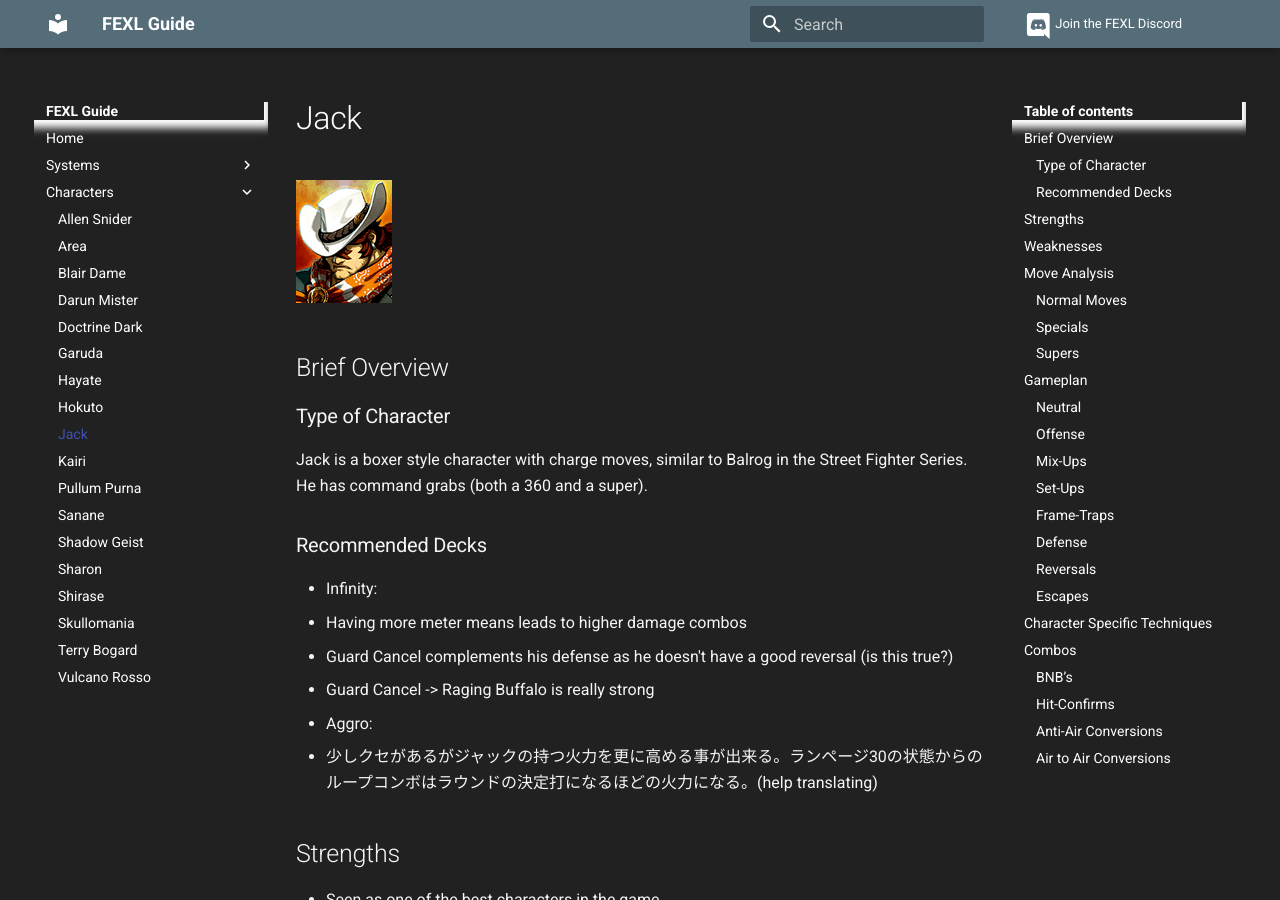
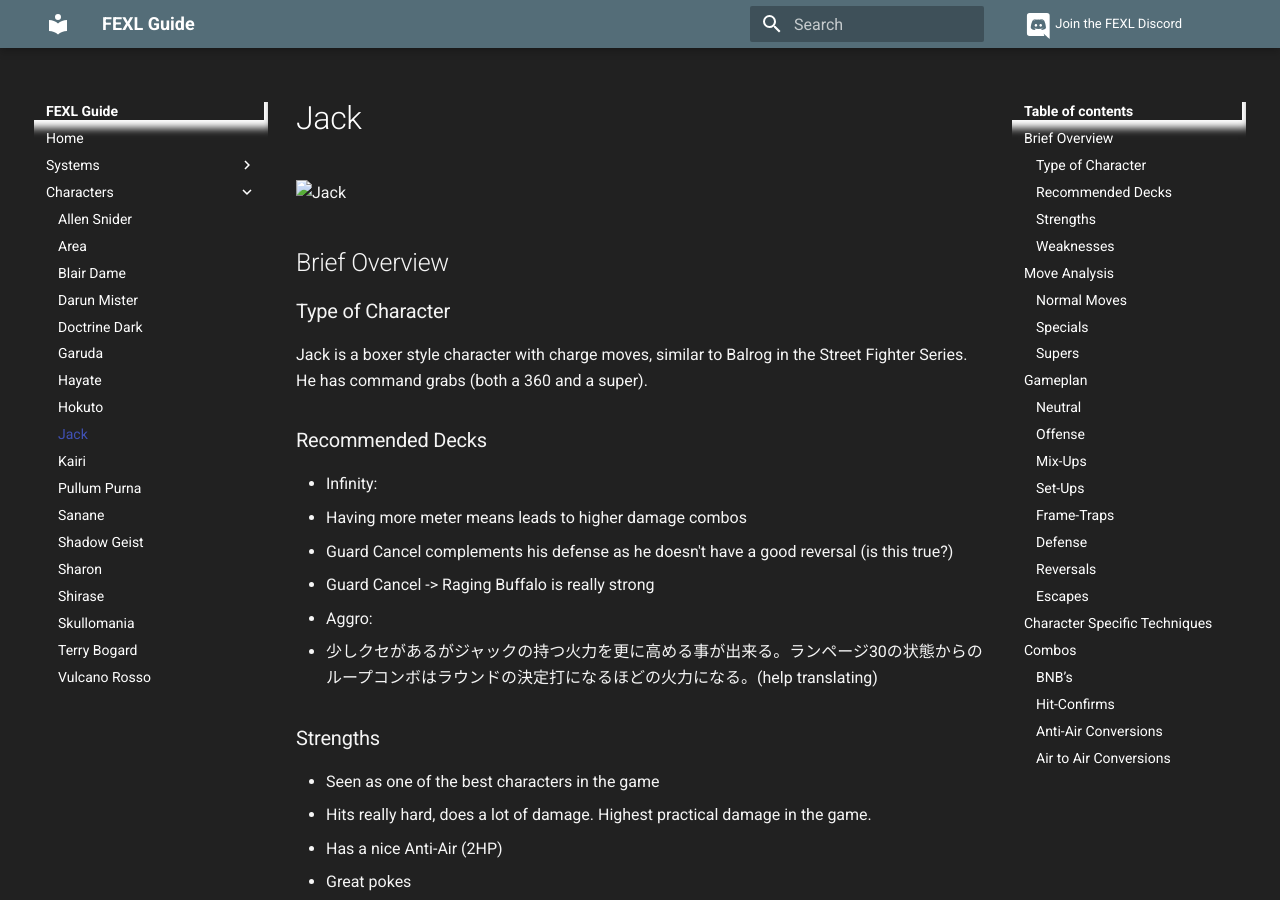
Before and after one commit to fabricioanciaes/fexlguide, an MkDocs documentation site: the page built from docs/characters/jack.md, in a window 1280 px wide and 900 px high. Built offline with MkDocs 1.6.1 and Material for MkDocs 9.7.7, drawn with Linux system fonts in a browser that asks for light colours; a script that is not in the unit is left out.

Commit message:
Update Characters “jack”

```diff
--- a/docs/characters/jack.md
+++ b/docs/characters/jack.md
@@ -3,7 +3,7 @@
 summary: Brief guide of how to play Jack
 ---
 
-![Jack](/images/characters/portraits/Jack.png)
+![Jack](images/characters/portraits/Jack.png)
 ## Brief Overview
 
 ### Type of Character
@@ -19,13 +19,13 @@
 - Aggro:
    - 少しクセがあるがジャックの持つ火力を更に高める事が出来る。ランページ30の状態からのループコンボはラウンドの決定打になるほどの火力になる。(help translating)
 
-## Strengths
+### Strengths
 - Seen as one of the best characters in the game
 - Hits really hard, does a lot of damage. Highest practical damage in the game.
 - Has a nice Anti-Air (2HP)
 - Great pokes
 
-## Weaknesses
+### Weaknesses
 - Very execution intensive character
 - May require you to learn character specific combos
 
```
